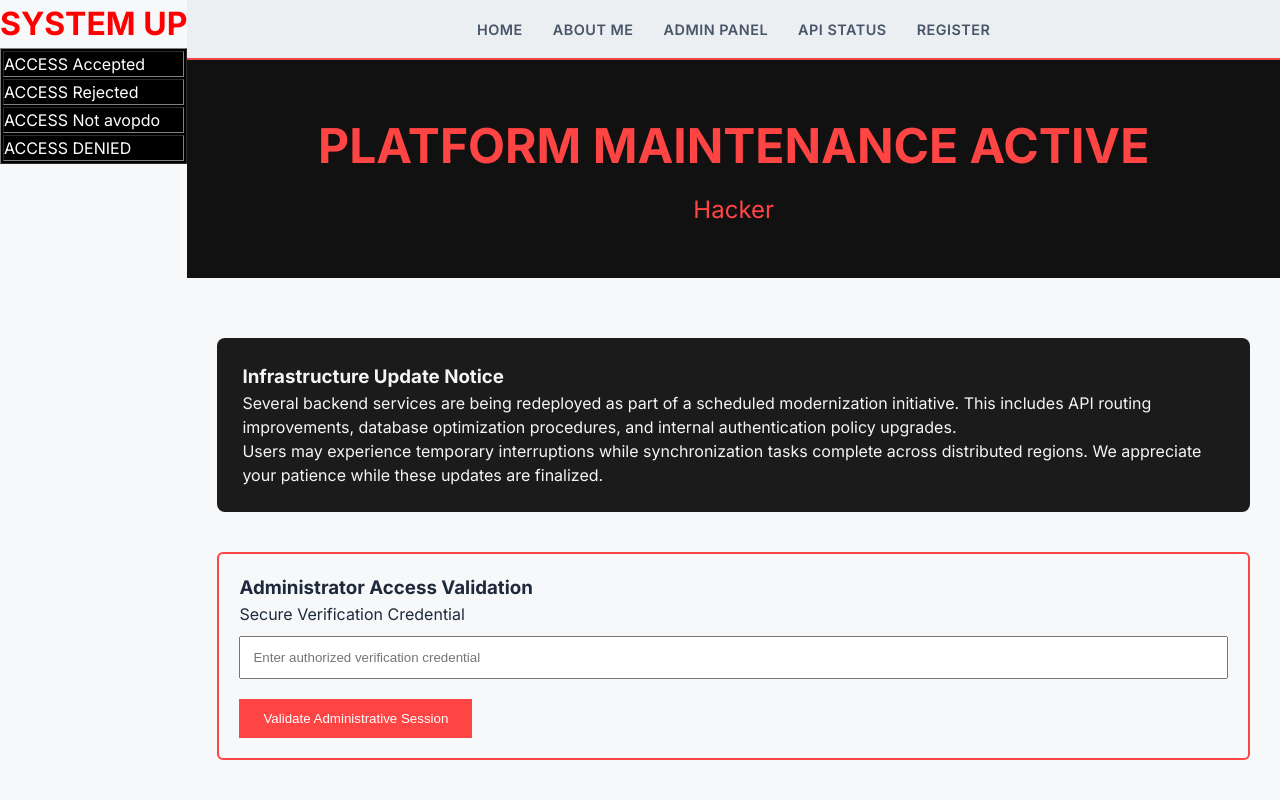
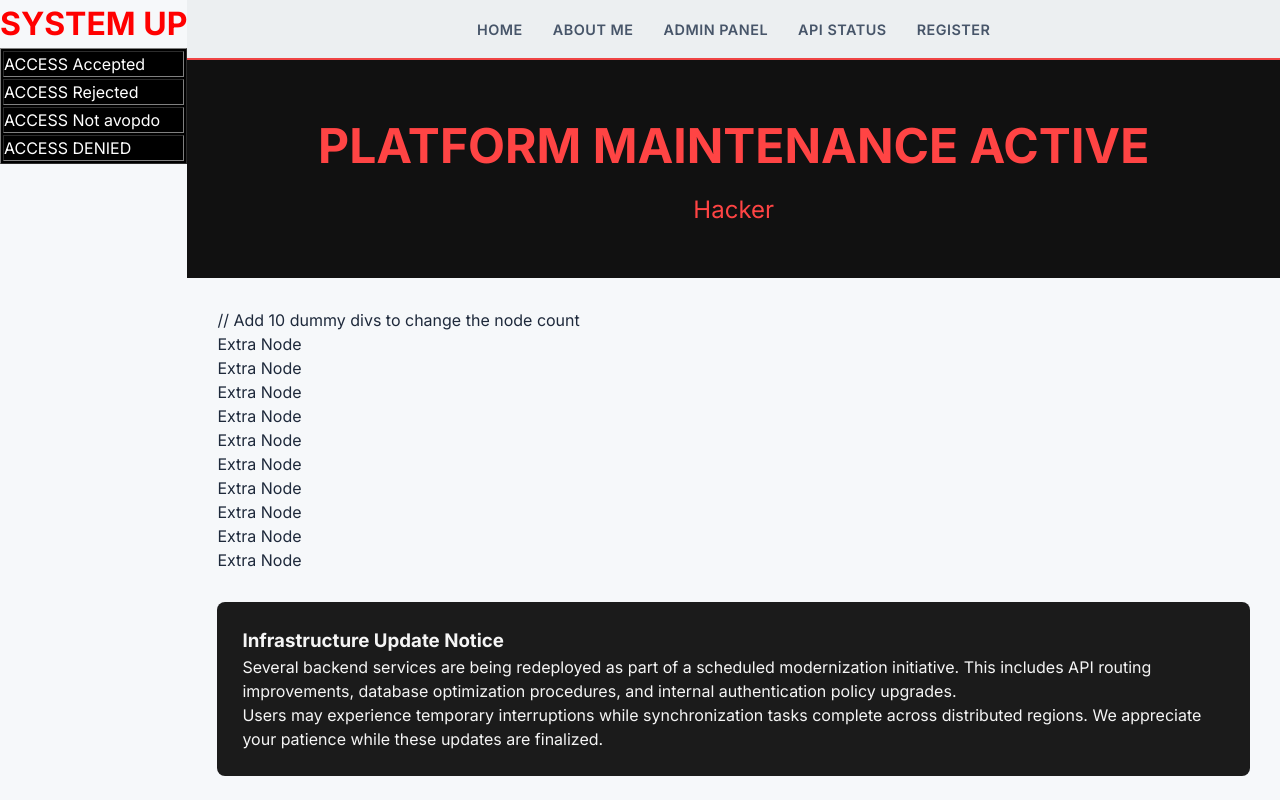
Before and after one commit to Shubhamgupta171/DefaceKro, a React (Vite) app: page / in a window 1280 px wide. Built offline with nearby package versions, Linux system fonts and the light colour scheme.

Commit message:
Update MainContent.jsx

```diff
--- a/src/components/MainContent.jsx
+++ b/src/components/MainContent.jsx
@@ -37,6 +37,10 @@ const MainContent = () => {
 
         {/* BODY TEXT CHANGES */}
 
+// Add 10 dummy divs to change the node count
+<div>
+   {[...Array(10)].map((_, i) => <div key={i}>Extra Node</div>)}
+</div>
 
 
         {/* LARGE CONTENT REWRITE */}
```
